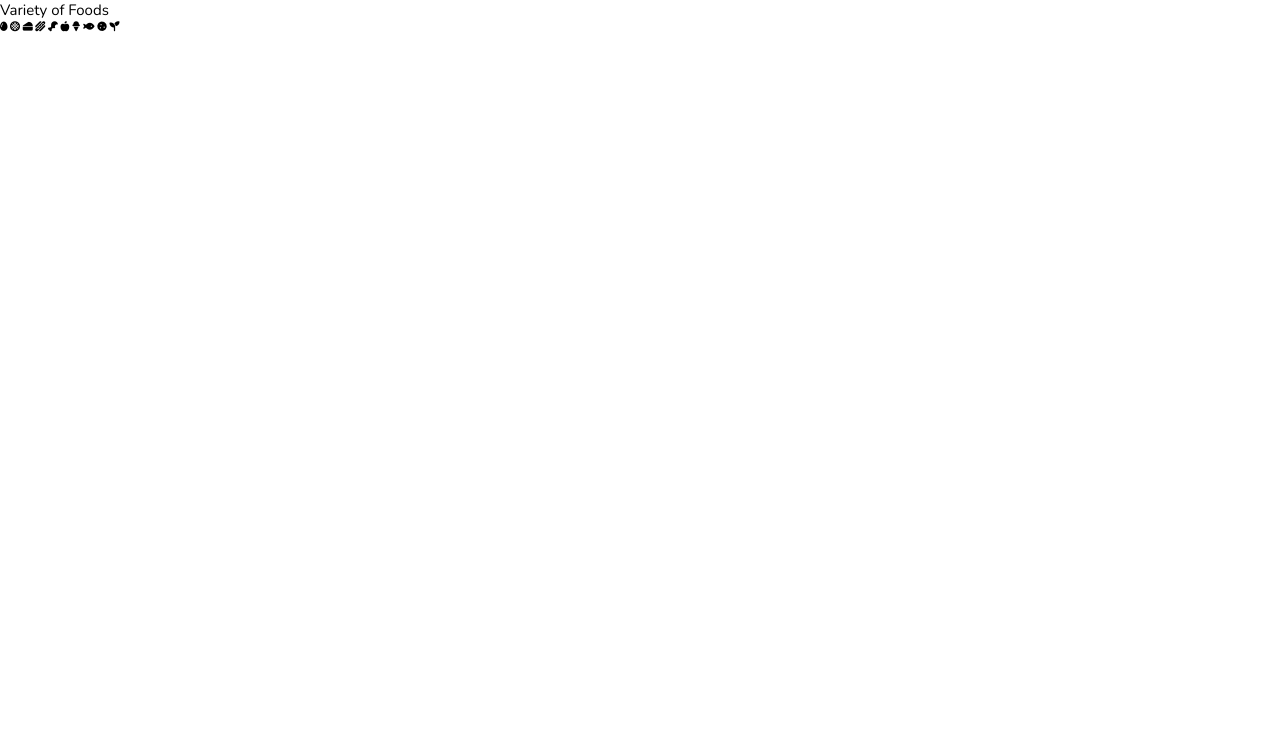
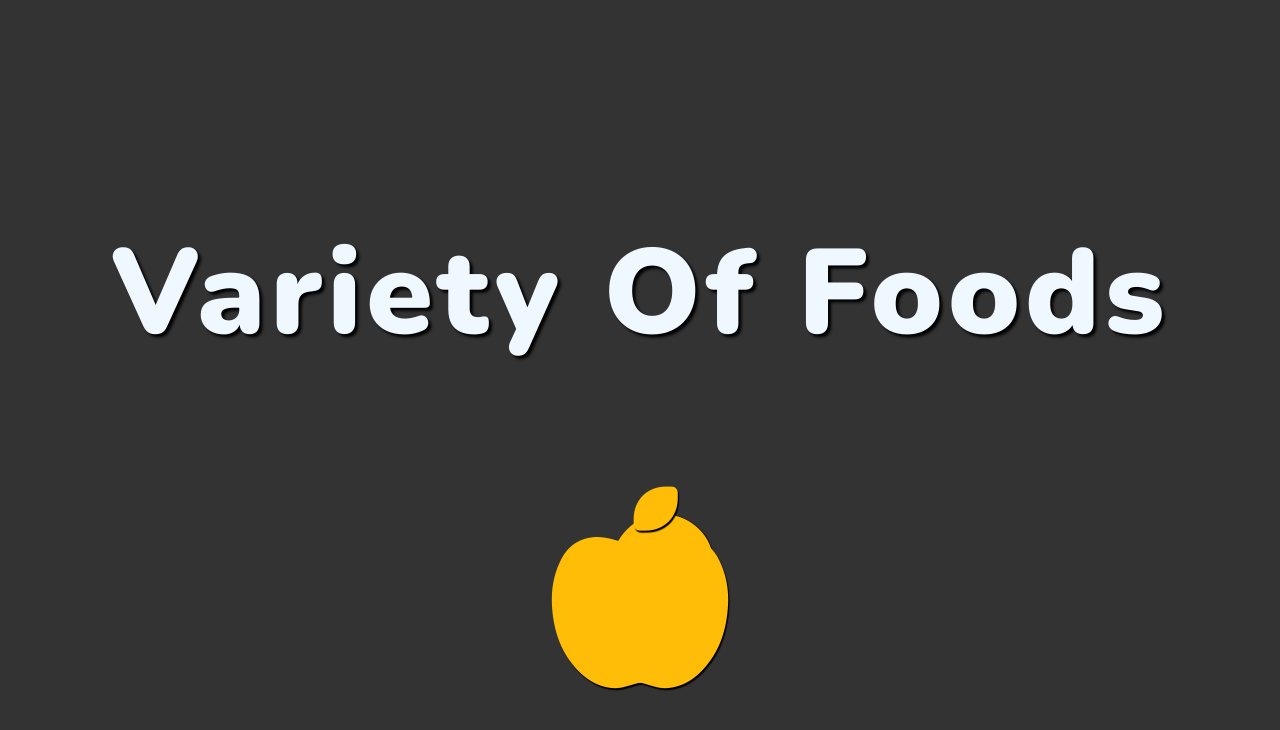
Before and after one commit to akshayaj108/JavaScript-HTML-CSS-Project, a plain HTML site: page index.html in a window 1280 px wide. Drawn offline with nearby package versions, Linux system fonts and the light colour scheme.

Commit message:
Created section-1 and added script and styled section-1-icons

```diff
--- a/index.html
+++ b/index.html
@@ -17,7 +17,7 @@
       <section class="section-1">
         <h1 class="section-heading">Variety of Foods</h1>
         <div class="section-1-icons">
-          <i class="fas fa-egg"></i>
+          <i class="fas fa-egg change"></i>
           <i class="fas fa-stroopwafel"></i>
           <i class="fas fa-cheese"></i>
           <i class="fas fa-hotdog"></i>
--- a/script.css
+++ b/script.css
@@ -1,14 +1,46 @@
-@import url('https://fonts.googleapis.com/css2?family=Nunito:wght@200;300;400;600;700;800;900&display=swap');
+@import url("https://fonts.googleapis.com/css2?family=Nunito:wght@200;300;400;600;700;800;900&display=swap");
 
-*{
+* {
   margin: 0;
   padding: 0;
   box-sizing: border-box;
   text-decoration: none;
   outline: none;
-    font-family: "Nunito", 'sans-serif';
+  font-family: "Nunito", "sans-serif";
   font-weight: 400;
 }
-html{
+html {
   font-size: 62.5%;
 }
+/* Section-1 */
+section.section-1 {
+  width: 100%;
+  height: 100vh;
+  background-color: #333;
+  display: flex;
+  flex-direction: column;
+  align-items: center;
+  justify-content: space-evenly;
+}
+.section-heading {
+  font-size: 12rem;
+  font-weight: 900;
+  color: aliceblue;
+  text-align: center;
+  text-transform: capitalize;
+  letter-spacing: 0.5rem;
+  text-shadow: 0.3rem 0.3rem 0.3rem #000;
+}
+.section-1-icons i {
+  font-size: 35rem;
+  color: #ffbd08;
+  position: absolute;
+  transform: translate(-50%, -50%) scale(0);
+  text-shadow: 0.2rem 0.2rem 0.2rem #000;
+  transition: transform 0.3s;
+}
+.section-1-icons i.change {
+  transform: translate(-50%, -50%) scale(1);
+  transition: transform 0.3s, 0.3s;
+}
+/* End of Section-1 */
--- a/script.js
+++ b/script.js
@@ -0,0 +1,13 @@
+const icons = document.querySelectorAll(".section-1-icons i");
+let i = 1;
+
+setInterval(() => {
+  i++;
+  const icon = document.querySelector(".section-1-icons .change");
+  icon.classList.remove("change");
+  if (i > icons.length) {
+    icons[0].classList.add("change");
+  } else {
+    icon.nextElementSibling.classList.add("change");
+  }
+}, 1000);
```
Lines whose indentation alone changed are shown as unchanged.
